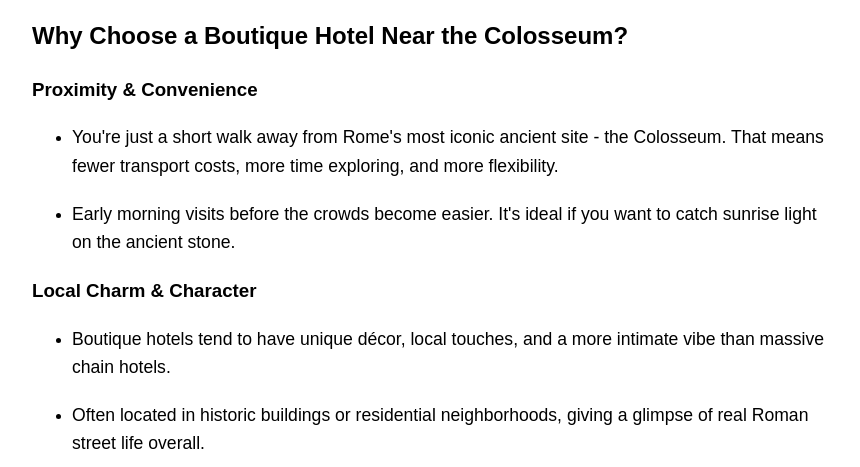
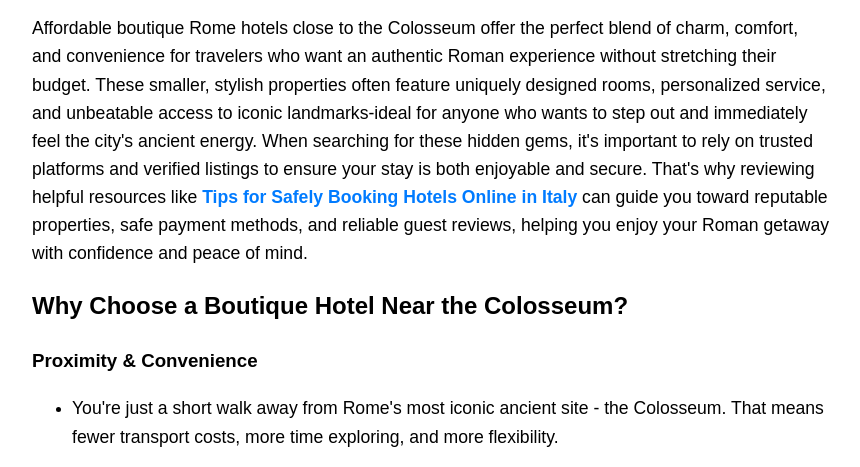
Before and after one commit to itsjonfaulkner/luxuryhotels, a plain HTML site: page index.html in a window 1280 px wide. Shown: the part 759-1226 px from the top of the page, without its empty margins (208-1068 px from the left). Drawn offline with Linux system fonts and the light colour scheme.

Commit message:
Update index.html

```diff
--- a/index.html
+++ b/index.html
@@ -90,6 +90,8 @@
     <div style="text-align: center;">
  <img src="https://i.postimg.cc/vTV0VfCp/1_(1).jpg" alt="romehotels.jpg" style="max-width: 100%; height: auto;">
 </div>
+
+    <p>Affordable boutique Rome hotels close to the Colosseum offer the perfect blend of charm, comfort, and convenience for travelers who want an authentic Roman experience without stretching their budget. These smaller, stylish properties often feature uniquely designed rooms, personalized service, and unbeatable access to iconic landmarks-ideal for anyone who wants to step out and immediately feel the city's ancient energy. When searching for these hidden gems, it's important to rely on trusted platforms and verified listings to ensure your stay is both enjoyable and secure. That's why reviewing helpful resources like <a href="https://theluxuryhotels.s3.ca-central-1.amazonaws.com/index.html"><strong>Tips for Safely Booking Hotels Online in Italy</strong></a> can guide you toward reputable properties, safe payment methods, and reliable guest reviews, helping you enjoy your Roman getaway with confidence and peace of mind.</p>
 
 <h2>Why Choose a Boutique Hotel Near the Colosseum?</h2>
 <h3>Proximity & Convenience</h3>
```
